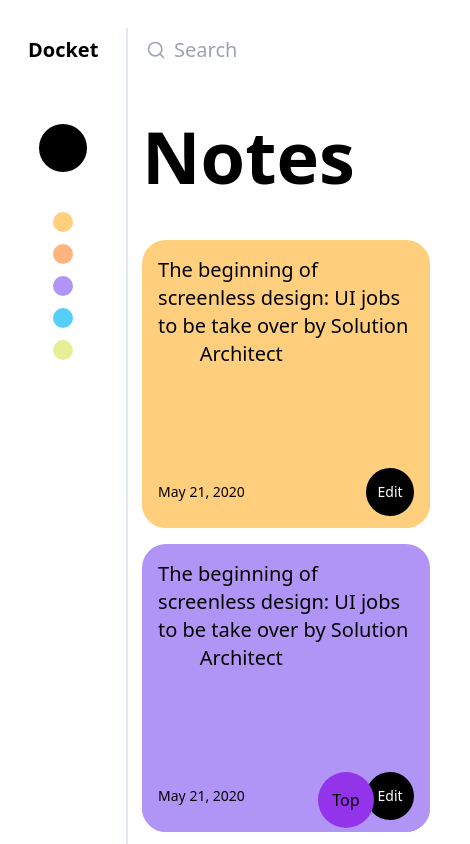
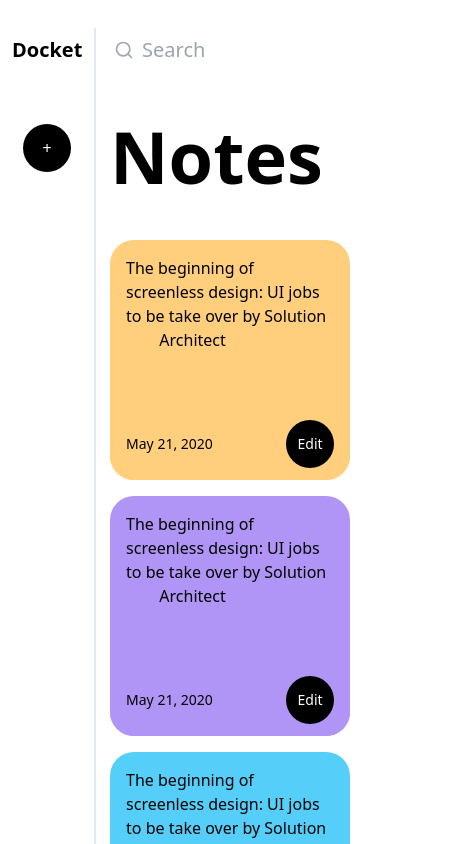
Before and after one commit to kratos-respawned/Docket, a Next.js app: page / in a window 390 px wide. Shown: the top 844 px of the page, 470 px wide, since content can reach past the window. Built offline with nearby package versions, Linux system fonts and the light colour scheme.

Commit message:
ui part done

```diff
--- a/src/app/Navbar.tsx
+++ b/src/app/Navbar.tsx
@@ -1,15 +1,28 @@
 "use client";
+
+import { useState } from "react";
+
 function Navbar() {
+  const [visible, setVisibility] = useState(false);
   return (
-    <div className="sticky flex flex-col  gap-y-3 py-3 items-center  top-28 ">
-      <button className="w-12 aspect-square rounded-full bg-black mb-7">
-        +
+    <div className="sticky flex flex-col text-white gap-y-3 py-3 items-center  top-28 ">
+      <button
+        onClick={() => {
+          setVisibility(!visible);
+        }}
+        className="w-12 aspect-square rounded-full bg-black mb-7"
+      >
+        {visible ? "x" : "+"}
       </button>
-      <button className=" button gold" />
-      <button className="button orange" />
-      <button className="button purple" />
-      <button className="button blue" />
-      <button className="button lime" />
+      {visible && (
+        <>
+          <button className=" button gold" />
+          <button className="button orange" />
+          <button className="button purple" />
+          <button className="button blue" />
+          <button className="button lime" />
+        </>
+      )}
     </div>
   );
 }
--- a/src/app/Note.tsx
+++ b/src/app/Note.tsx
@@ -10,10 +10,10 @@ function Note({ index, accent }: { index: number; accent?: string }) {
       <textarea
         name=""
         id=""
-        onChange={() => {}}
-        readOnly={editing}
-        className="overflow-clip resize-none  bg-transparent outline-none border-none h-full w-full"
-        value="The beginning of screenless design: UI jobs to be take over by Solution
+        // onChange={() => {}}
+        // readOnly={editing}
+        className="overflow-clip resize-none  bg-transparent outline-none border-none h-full w-full text-base sm:text-xl"
+        defaultValue="The beginning of screenless design: UI jobs to be take over by Solution
         Architect"
       />
 
@@ -51,7 +51,7 @@ function Note({ index, accent }: { index: number; accent?: string }) {
 export const Button = () => {
   return (
     <button
-      className="fixed bottom-4 right-4 w-14 aspect-square rounded-full bg-purple-600 z-10"
+      className={`fixed bottom-4 right-4 w-14 aspect-square rounded-full bg-purple-600 z-10`}
       onClick={() => {
         globalThis.window.scrollTo(0, 0);
       }}
--- a/src/app/globals.css
+++ b/src/app/globals.css
@@ -33,7 +33,7 @@
     background-color: var(--accent);
   }
   .note {
-    @apply overflow-clip text-xl w-72 aspect-square  rounded-3xl p-4 relative;
+    @apply overflow-clip text-base sm:text-xl w-60 sm:w-72 aspect-square  rounded-3xl p-4 relative;
     background-color: var(--accent);
   }
 }
--- a/src/app/page.tsx
+++ b/src/app/page.tsx
@@ -4,7 +4,7 @@ import Note, { Button } from "./Note";
 export default function Home() {
   return (
     <main className="main   bg-white  py-7 ">
-      <nav className=" h-full  text-black  px-7 border-r-2 border-r-slate-200">
+      <nav className=" h-full  text-black  px-3 sm:px-7 border-r-2 border-r-slate-200">
         <h1 className="sticky top-4 py-2 font-bold text-xl">Docket</h1>
         <Navbar />
       </nav>
@@ -44,7 +44,7 @@ export default function Home() {
           <Note accent="orange" index={4} />
         </section>
       </main>
-      <Button />
+      {/* <Button /> */}
     </main>
   );
 }
--- /dev/null
+++ b/src/db/store.ts
@@ -0,0 +1,19 @@
+import { create } from "zustand";
+interface Note {
+    id: string;
+    content: string;
+    accent: string;
+    lastModified: Date;
+}
+type NoteState = {
+    notes: Note[];
+    addNote: (note: Note) => void;
+    removeNote: (id: string) => void;
+    updateNote: (id: string, newNote: Note[]) => void;
+};
+export const useNotes = create<NoteState>((set) => ({
+    notes: [] as Note[],
+    addNote: (note) => set((state) => ({ notes: [...state.notes, note] })),
+    removeNote: (id) => set((state) => ({ notes: state.notes.filter((note) => note.id !== id) })),
+    updateNote: (id, note) => set((state) => ({ notes: state.notes.map((note) => (note.id === id ? note : note)) })),
+}))
```
Also changed, not shown: package.json (+6 -5 lines), 1 other file (tests, documents, lock files or other folders).
